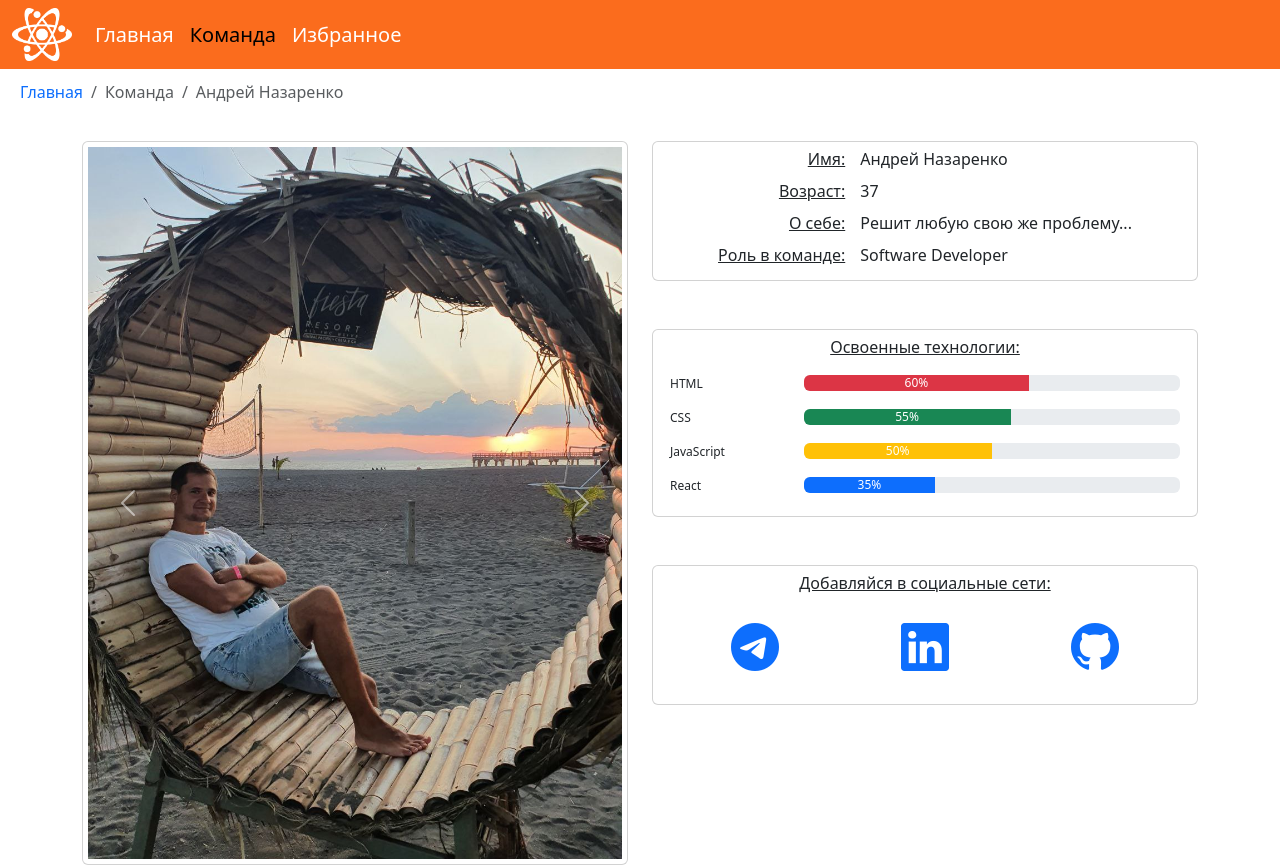
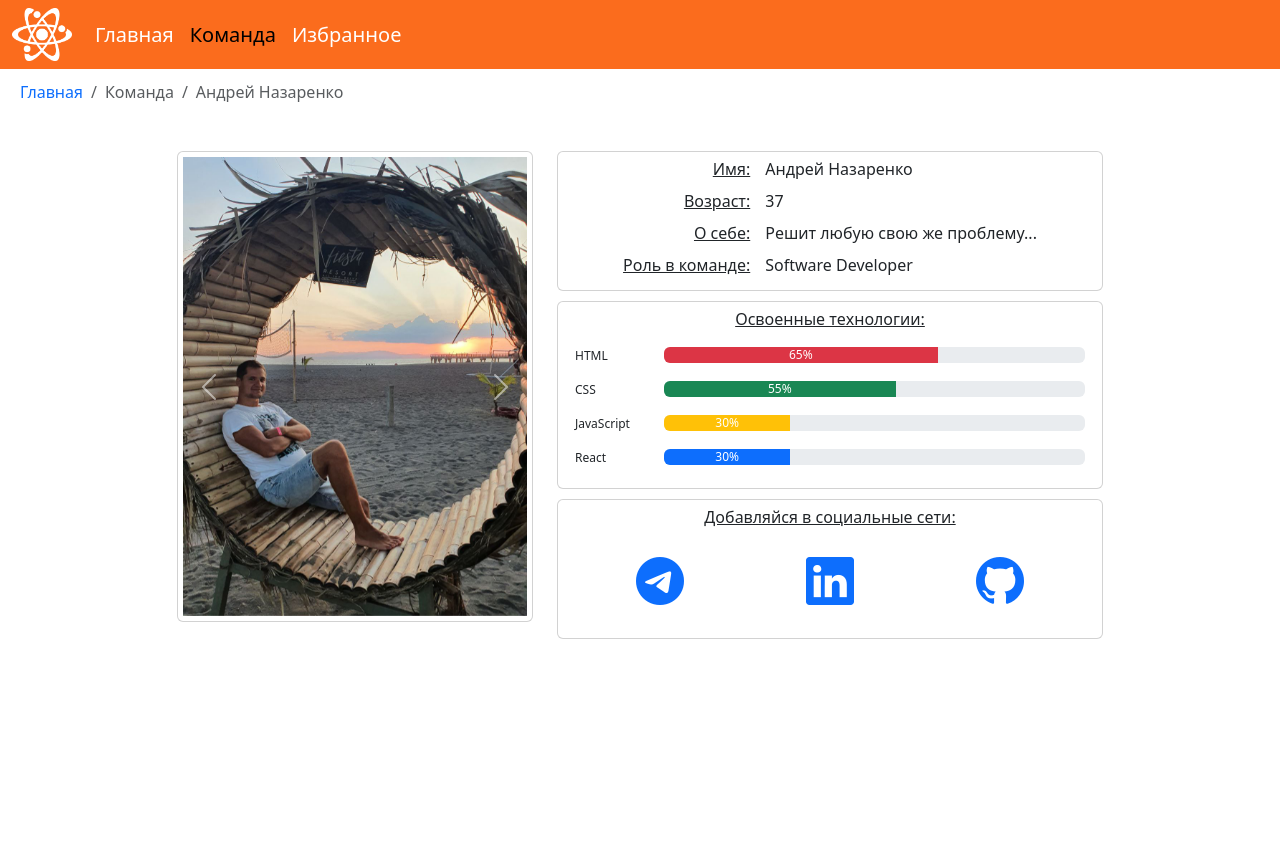
Before and after one commit to EvgenyKhodykin/hackathon_React, a React (Vite) app: page /team/78e6b4902884fb130fd7 in a window 1280 px wide. After the commit the page ends 800 px from the top, so only its background shows below. Built offline with nearby package versions, Linux system fonts and the light colour scheme.

Commit message:
add tech data + member card styles

```diff
--- a/src/components/MemberCard.jsx
+++ b/src/components/MemberCard.jsx
@@ -44,7 +44,7 @@ function MemberCard({ name, photo, age, role, about, _id }) {
                         className="card-img-top"
                         alt="memberPhoto"
                     ></div>
-                </div>yy
+                </div>
                 <div className="card-body">
                     <h4 className="card-title">{name}</h4>
                     <h6>{age} лет</h6>
--- a/src/components/Progress.jsx
+++ b/src/components/Progress.jsx
@@ -1,66 +1,26 @@
-function Progress({ technologies }) {
+function Progress({ techs }) {
     return (
         <>
             <p style={{ textAlign: "center", textDecoration: "underline" }}>Освоенные технологии:</p>
             <div className="container">
-                <div className="row justify-content-center">
-                    <div className="col-3">
-                        <p className="technologies">HTML</p>
+                {techs.map((tech, index) => (
+                    <div key={index} className="row justify-content-center">
+                        <div className="col-2">
+                            <p className="technologies">{tech.name}</p>
                         </div>
-                    <div className="col-9">
+                        <div className="col-10">
                             <div className="progress">
                                 <div
-                                className="progress-bar bg-danger"
+                                    className={"progress-bar " + tech.color}
                                     role="progressbar"
-                                style={{ width: `${technologies.html}%` }}
+                                    style={{ width: `${tech.progress}%` }}
                                 >
-                                {technologies.html}%
-                            </div>
-                        </div>
-                    </div>
-                    <div className="col-3">
-                        <p className="technologies">CSS</p>
-                    </div>
-                    <div className="col-9">
-                        <div className="progress">
-                            <div
-                                className="progress-bar bg-success"
-                                role="progressbar"
-                                style={{ width: `${technologies.css}%` }}
-                            >
-                                {technologies.css}%
-                            </div>
-                        </div>
-                    </div>
-                    <div className="col-3">
-                        <p className="technologies">JavaScript</p>
-                    </div>
-                    <div className="col-9">
-                        <div className="progress">
-                            <div
-                                className="progress-bar bg-warning"
-                                role="progressbar"
-                                style={{ width: `${technologies.js}%` }}
-                            >
-                                {technologies.js}%
-                            </div>
-                        </div>
-                    </div>
-                    <div className="col-3">
-                        <p className="technologies">React</p>
-                    </div>
-                    <div className="col-9">
-                        <div className="progress">
-                            <div
-                                className="progress-bar bg-primary"
-                                role="progressbar"
-                                style={{ width: `${technologies.react}%` }}
-                            >
-                                {technologies.react}%
+                                    {tech.progress}%
                                 </div>
                             </div>
                         </div>
                     </div>
+                ))}
             </div>
         </>
     )
--- a/src/components/Slider.jsx
+++ b/src/components/Slider.jsx
@@ -1,6 +1,6 @@
 function Slider({ photo }) {
     return (
-        <div className="col-6">
+        <div className="col-4 offset-1">
             <div className="card">
                 <div id="carouselExampleControls" className="carousel slide" data-bs-ride="carousel">
                     <div className="carousel-inner">
--- a/src/index.css
+++ b/src/index.css
@@ -46,6 +46,7 @@ a {
 
 .card {
     padding: 5px;
+    margin: 10px 0;
 }
 
 .card-top {
--- a/src/mockData/members.api.js
+++ b/src/mockData/members.api.js
@@ -8,12 +8,28 @@ const members = [
         age: 35,
         about: "Ответственный душнила...",
         role: "Team Leader",
-        technologies: {
-            html: 49,
-            css: 45,
-            js: 55,
-            react: 50,
-        },
+        techs: [
+            {
+                name: "HTML",
+                progress: 49,
+                color: "bg-danger",
+            },
+            {
+                name: "CSS",
+                progress: 45,
+                color: "bg-success",
+            },
+            {
+                name: "JavaScript",
+                progress: 55,
+                color: "bg-warning",
+            },
+            {
+                name: "React",
+                progress: 50,
+                color: "bg-primary",
+            },
+        ],
         photo: {
             main: EvgenyPhotos.Emain,
             others: [EvgenyPhotos.E1, EvgenyPhotos.E2, EvgenyPhotos.E3],
@@ -30,12 +46,28 @@ const members = [
         age: 37,
         about: "Решит любую свою же проблему...",
         role: "Software Developer",
-        technologies: {
-            html: 60,
-            css: 55,
-            js: 50,
-            react: 35,
-        },
+        techs: [
+            {
+                name: "HTML",
+                progress: 65,
+                color: "bg-danger",
+            },
+            {
+                name: "CSS",
+                progress: 55,
+                color: "bg-success",
+            },
+            {
+                name: "JavaScript",
+                progress: 30,
+                color: "bg-warning",
+            },
+            {
+                name: "React",
+                progress: 30,
+                color: "bg-primary",
+            },
+        ],
         photo: {
             main: AndreyPhotos.Amain,
             others: [AndreyPhotos.A1, AndreyPhotos.A2, AndreyPhotos.A3],
--- a/src/pages/MemberPage.jsx
+++ b/src/pages/MemberPage.jsx
@@ -17,7 +17,7 @@ function MemberPage() {
     if (user) {
         return (
             <div className="container mt-5" style={{ display: "flex", justifyContent: "center" }}>
-                <div class="row">
+                <div className="row">
                     <Slider {...user} />
                     <div className="col-6">
                         <div
@@ -55,10 +55,10 @@ function MemberPage() {
                                 <p className="card-title">{user.role}</p>
                             </div>
                         </div>
-                        <div className="card mt-5">
+                        <div className="card">
                             <Progress {...user} />
                         </div>
-                        <div className="card mt-5">
+                        <div className="card">
                             <Socials />
                         </div>
                     </div>
```
Lines whose indentation alone changed are shown as unchanged.
